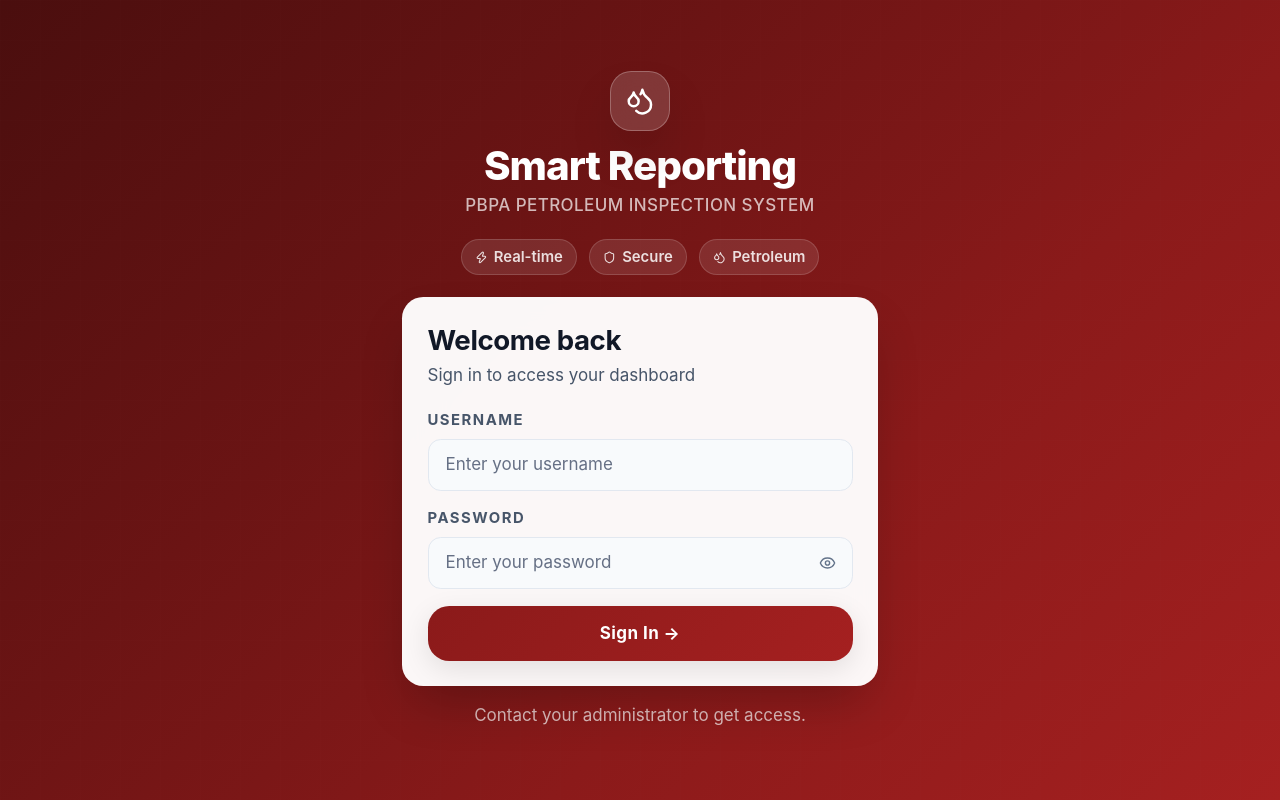
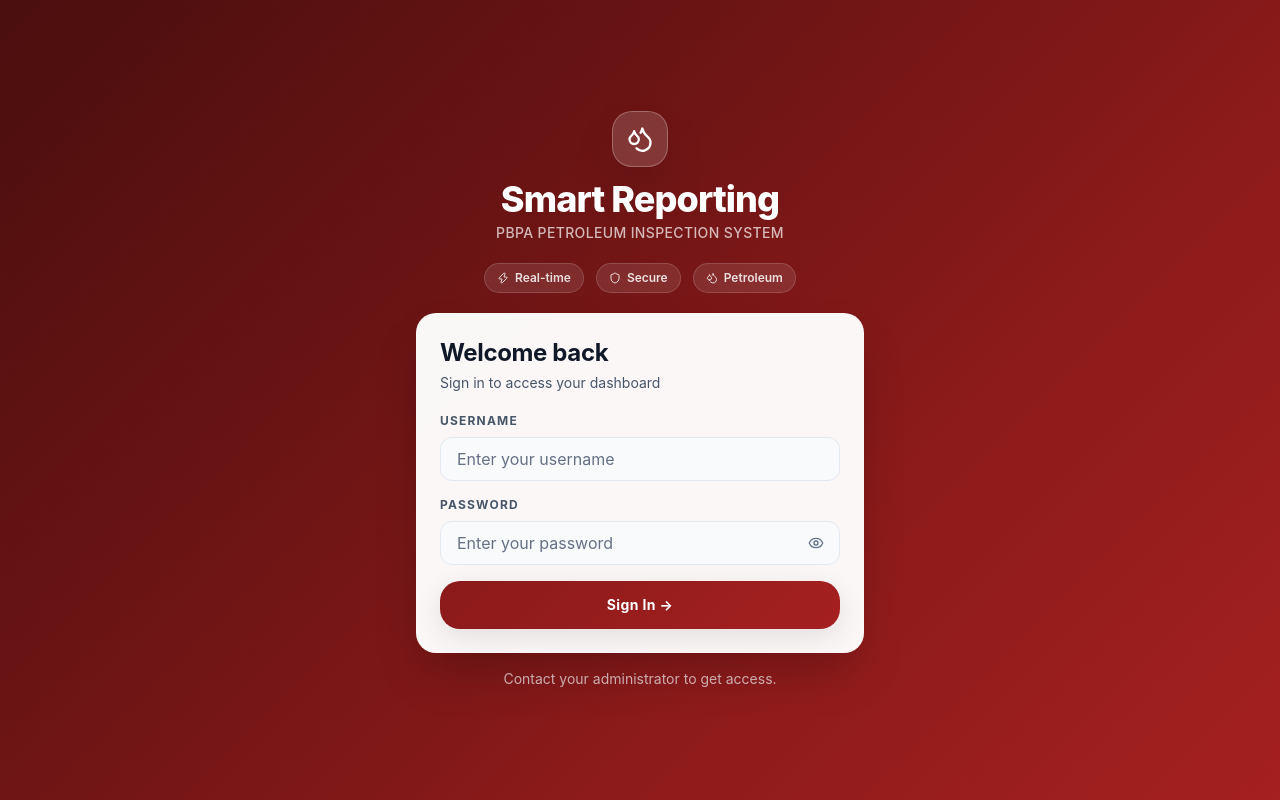
Before and after one commit to Erick-hash-spec/PBPA-smart-inspection-system, a React (Create React App) app in the folder frontend/: page /login in a window 1280 px wide. Built offline with nearby package versions, Linux system fonts and the light colour scheme; no server answers.

Commit message:
Your commit message here

```diff
--- a/frontend/src/index.css
+++ b/frontend/src/index.css
@@ -5,7 +5,7 @@
 /* ── Reset ─────────────────────────────────────────────────────────────── */
 *, *::before, *::after { box-sizing: border-box; margin: 0; padding: 0; }
 
-html { scroll-behavior: smooth; font-size: 17px; }
+html { scroll-behavior: smooth; font-size: 16px; }
 
 body {
   font-family: 'Inter', -apple-system, BlinkMacSystemFont, 'Segoe UI', sans-serif;
@@ -14,8 +14,8 @@ body {
   background: linear-gradient(135deg, #f8fafc 0%, #eef2ff 50%, #f0fdf4 100%);
   min-height: 100vh;
   color: #1e293b;
-  line-height: 1.65;
-  font-size: 1.0625rem;
+  line-height: 1.5;
+  font-size: 1rem;
 }
 
 /* ── Scrollbar ──────────────────────────────────────────────────────────── */
@@ -1237,3 +1237,47 @@ body,
     padding-bottom: 1rem !important;
   }
 }
+
+/* Mobile light mode contrast pass. */
+@media (max-width: 767px) {
+  html:not(.dark) .app-main {
+    color: #172033;
+  }
+
+  html:not(.dark) .app-main .text-gray-300,
+  html:not(.dark) .app-main .text-slate-300 {
+    color: #64748b !important;
+  }
+
+  html:not(.dark) .app-main .text-gray-400,
+  html:not(.dark) .app-main .text-slate-400 {
+    color: #475569 !important;
+  }
+
+  html:not(.dark) .app-main .text-gray-500,
+  html:not(.dark) .app-main .text-slate-500 {
+    color: #334155 !important;
+  }
+
+  html:not(.dark) .app-main .text-gray-600,
+  html:not(.dark) .app-main .text-slate-600 {
+    color: #1f2937 !important;
+  }
+
+  html:not(.dark) .app-main .mobile-card-label,
+  html:not(.dark) .app-main .section-title,
+  html:not(.dark) .app-main thead th {
+    color: #475569 !important;
+  }
+
+  html:not(.dark) .app-main .mobile-card-value,
+  html:not(.dark) .app-main tbody td {
+    color: #1f2937 !important;
+  }
+
+  html:not(.dark) .app-main input::placeholder,
+  html:not(.dark) .app-main textarea::placeholder {
+    color: #64748b !important;
+    opacity: 1;
+  }
+}
--- a/frontend/tailwind.config.js
+++ b/frontend/tailwind.config.js
@@ -31,15 +31,15 @@ module.exports = {
         sans: ['Inter', 'system-ui', '-apple-system', 'sans-serif'],
       },
       fontSize: {
-        '2xs': ['0.75rem',   { lineHeight: '1.05rem' }],
-        xs:    ['0.875rem',  { lineHeight: '1.25rem' }],
-        sm:    ['1rem',      { lineHeight: '1.5rem' }],
-        base:  ['1.0625rem', { lineHeight: '1.7rem' }],
-        lg:    ['1.1875rem', { lineHeight: '1.85rem' }],
-        xl:    ['1.3125rem', { lineHeight: '1.95rem' }],
-        '2xl': ['1.625rem',  { lineHeight: '2.15rem' }],
-        '3xl': ['2rem',      { lineHeight: '2.35rem' }],
-        '4xl': ['2.375rem',  { lineHeight: '2.65rem' }],
+        '2xs': ['0.6875rem', { lineHeight: '0.95rem' }],
+        xs:    ['0.75rem',   { lineHeight: '1rem' }],
+        sm:    ['0.875rem',  { lineHeight: '1.25rem' }],
+        base:  ['1rem',      { lineHeight: '1.5rem' }],
+        lg:    ['1.125rem',  { lineHeight: '1.75rem' }],
+        xl:    ['1.25rem',   { lineHeight: '1.75rem' }],
+        '2xl': ['1.5rem',    { lineHeight: '2rem' }],
+        '3xl': ['1.875rem',  { lineHeight: '2.25rem' }],
+        '4xl': ['2.25rem',   { lineHeight: '2.5rem' }],
       },
       fontWeight: {
         light:    '300',
```
